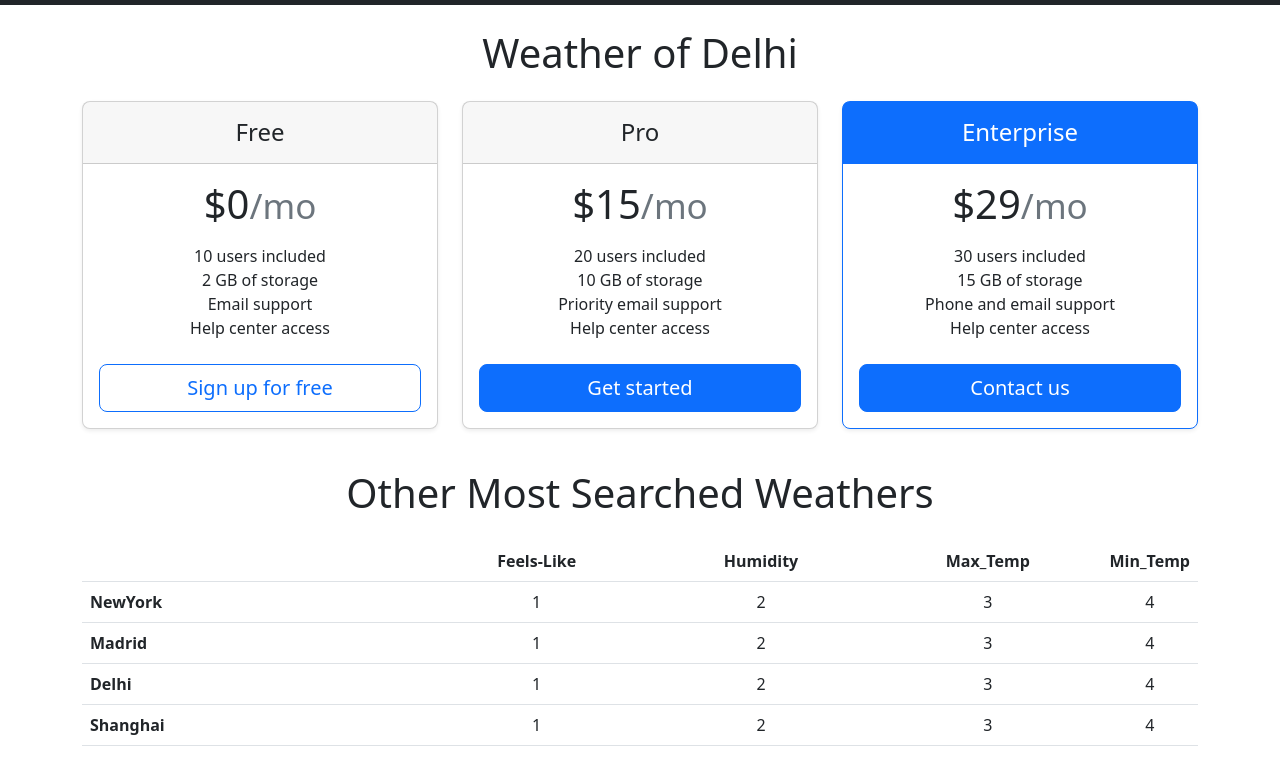
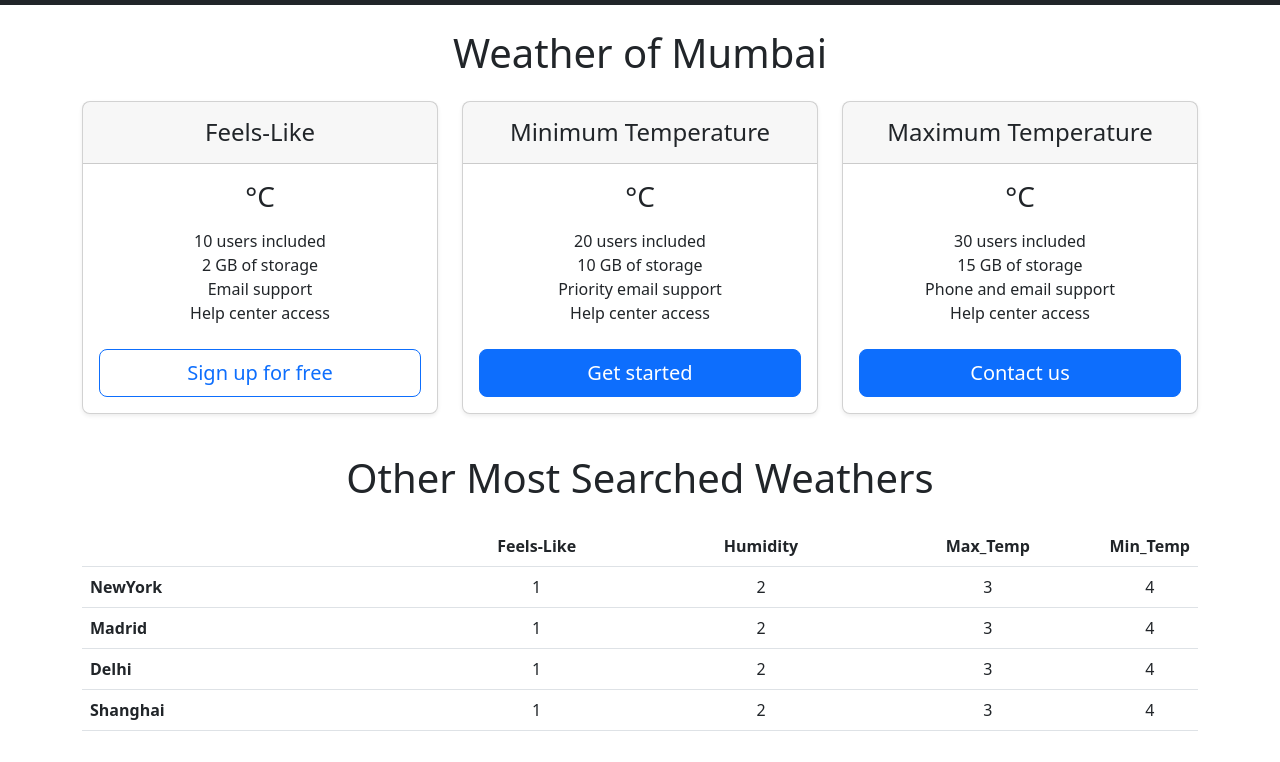
Before and after one commit to Sipher2003/Weather-App, a plain HTML site: page index.html in a window 1280 px wide. Shown: the part 60-822 px from the top of the page. Drawn offline with nearby package versions, Linux system fonts and the light colour scheme; no server answers.

Commit message:
new things

```diff
--- a/index.html
+++ b/index.html
@@ -16,23 +16,23 @@
           </a>
 
           <form class="d-flex" role="search">
-            <input class="form-control me-2" type="search" placeholder="Search" aria-label="Search">
-            <button class="btn btn-outline-success" type="submit">Search</button>
+            <input id="city" class="form-control me-2" type="search" placeholder="Search" aria-label="Search">
+            <button class="btn btn-outline-success" type="submit" id="submit">Search</button>
           </form>
         </div>
       </nav>
 
     <div class="container">
-        <h1 class="my-4 text-center">Weather of Delhi</h1>
+        <h1 class="my-4 text-center">Weather of <span id="cityname"></span></h1>
         <main>
             <div class="row row-cols-1 row-cols-md-3 mb-3 text-center my-4">
               <div class="col">
                 <div class="card mb-4 rounded-3 shadow-sm">
                   <div class="card-header py-3">
-                    <h4 class="my-0 fw-normal">Free</h4>
+                    <h4 class="my-0 fw-normal">Feels-Like</h4>
                   </div>
                   <div class="card-body">
-                    <h1 class="card-title pricing-card-title">$0<small class="text-muted fw-light">/mo</small></h1>
+                    <h3 class="card-title pricing-card-title"><span id="feels_like"></span>&#176;C<small class="text-muted fw-light"></small></h3>
                     <ul class="list-unstyled mt-3 mb-4">
                       <li>10 users included</li>
                       <li>2 GB of storage</li>
@@ -46,10 +46,10 @@
               <div class="col">
                 <div class="card mb-4 rounded-3 shadow-sm">
                   <div class="card-header py-3">
-                    <h4 class="my-0 fw-normal">Pro</h4>
+                    <h4 class="my-0 fw-normal">Minimum Temperature</h4>
                   </div>
                   <div class="card-body">
-                    <h1 class="card-title pricing-card-title">$15<small class="text-muted fw-light">/mo</small></h1>
+                    <h3 class="card-title pricing-card-title"><span id="min_temp"></span>&#176;C<small class="text-muted fw-light"></small></h3>
                     <ul class="list-unstyled mt-3 mb-4">
                       <li>20 users included</li>
                       <li>10 GB of storage</li>
@@ -61,12 +61,12 @@
                 </div>
               </div>
               <div class="col">
-                <div class="card mb-4 rounded-3 shadow-sm border-primary">
-                  <div class="card-header py-3 text-bg-primary border-primary">
-                    <h4 class="my-0 fw-normal">Enterprise</h4>
+                <div class="card mb-4 rounded-3 shadow-sm">
+                  <div class="card-header py-3">
+                    <h4 class="my-0 fw-normal">Maximum Temperature</h4>
                   </div>
                   <div class="card-body">
-                    <h1 class="card-title pricing-card-title">$29<small class="text-muted fw-light">/mo</small></h1>
+                    <h3 class="card-title pricing-card-title"><span id="max_temp"></span>&#176;C<small class="text-muted fw-light"></small></h3>
                     <ul class="list-unstyled mt-3 mb-4">
                       <li>30 users included</li>
                       <li>15 GB of storage</li>
--- a/index.js
+++ b/index.js
@@ -1,12 +1,38 @@
 const options = {
-	method: 'GET',
-	headers: {
-		'X-RapidAPI-Key': '0fed759dfamsha0f79b4d5c444b1p1667f7jsn9dcb53cb1e40',
-		'X-RapidAPI-Host': 'weather-by-api-ninjas.p.rapidapi.com'
-	}
+  method: "GET",
+  headers: {
+    "X-RapidAPI-Key": "0fed759dfamsha0f79b4d5c444b1p1667f7jsn9dcb53cb1e40",
+    "X-RapidAPI-Host": "weather-by-api-ninjas.p.rapidapi.com",
+  },
 };
 
-fetch('https://weather-by-api-ninjas.p.rapidapi.com/v1/weather?city=Mumbai', options)
-	.then(response => response.json())
-	.then(response => console.log(response))
-	.catch(err => console.error(err));
+const getweather = (city) => {
+    cityname.innerHTML = city;   // cityname is the h1 tag
+  fetch(
+    "https://weather-by-api-ninjas.p.rapidapi.com/v1/weather?city="+city ,  // city is the input field
+    options
+  )
+    .then((response) => response.json())
+    .then((response) => {
+      console.log(response);
+
+      // cloud_pct.innerHTML = response.cloud_pct
+    //   temp.innerHTML = response.temp;
+        feels_like.innerHTML = response.feels_like
+      //   humidity.innerHTML = response.humidity
+      min_temp.innerHTML = response.min_temp;
+      max_temp.innerHTML = response.max_temp;
+      //   wind_speed.innerHTML = response.wind_speed
+      //   wind_degrees.innerHTML = response.wind_degrees
+      //   sunrise.innerHTML = response.sunrise
+      //   sunset.innerHTML = response.sunset
+    })
+    .catch((err) => console.error(err));  // error handling
+};
+
+submit.addEventListener("click", (e) => {  // submit is the button
+  e.preventDefault();  // prevent the page from reloading
+  getweather(city.value);   // city is the input field
+});
+
+getweather("Mumbai");
```
Also changed, not shown: other.txt.
